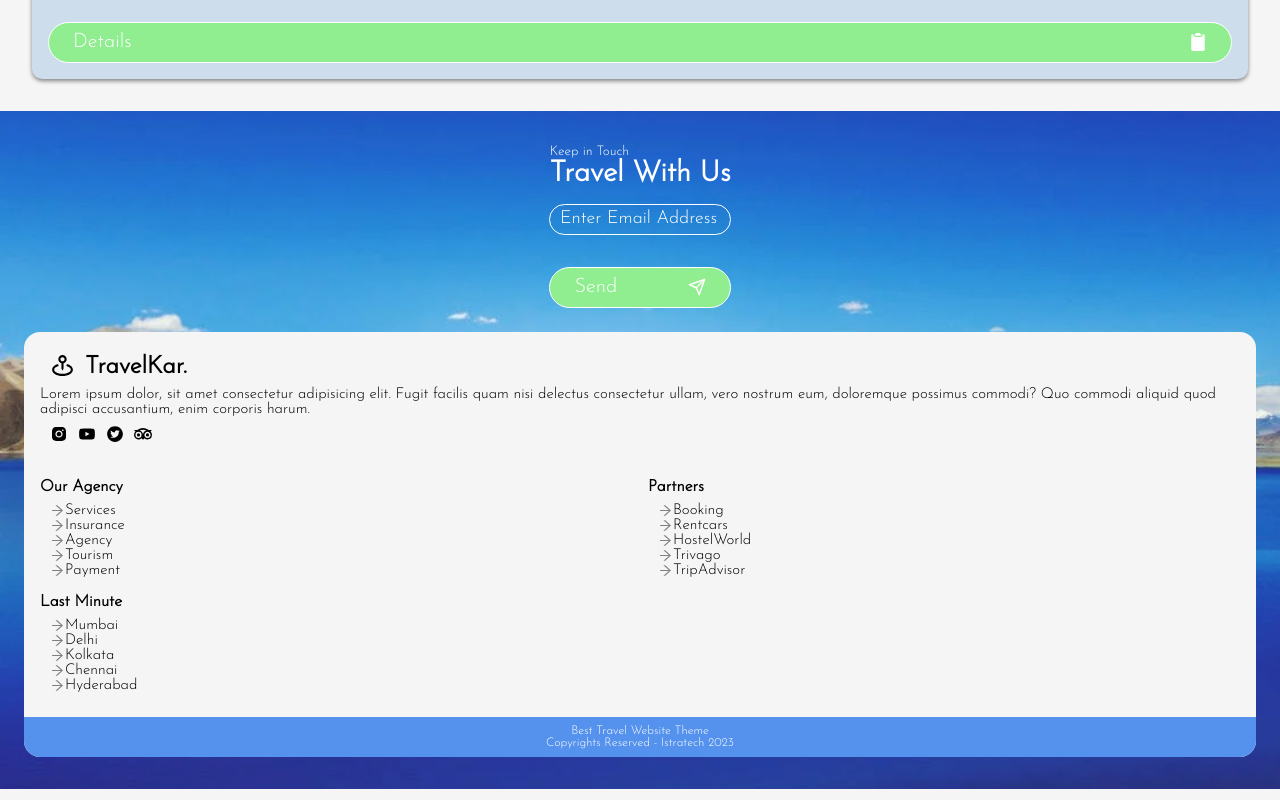
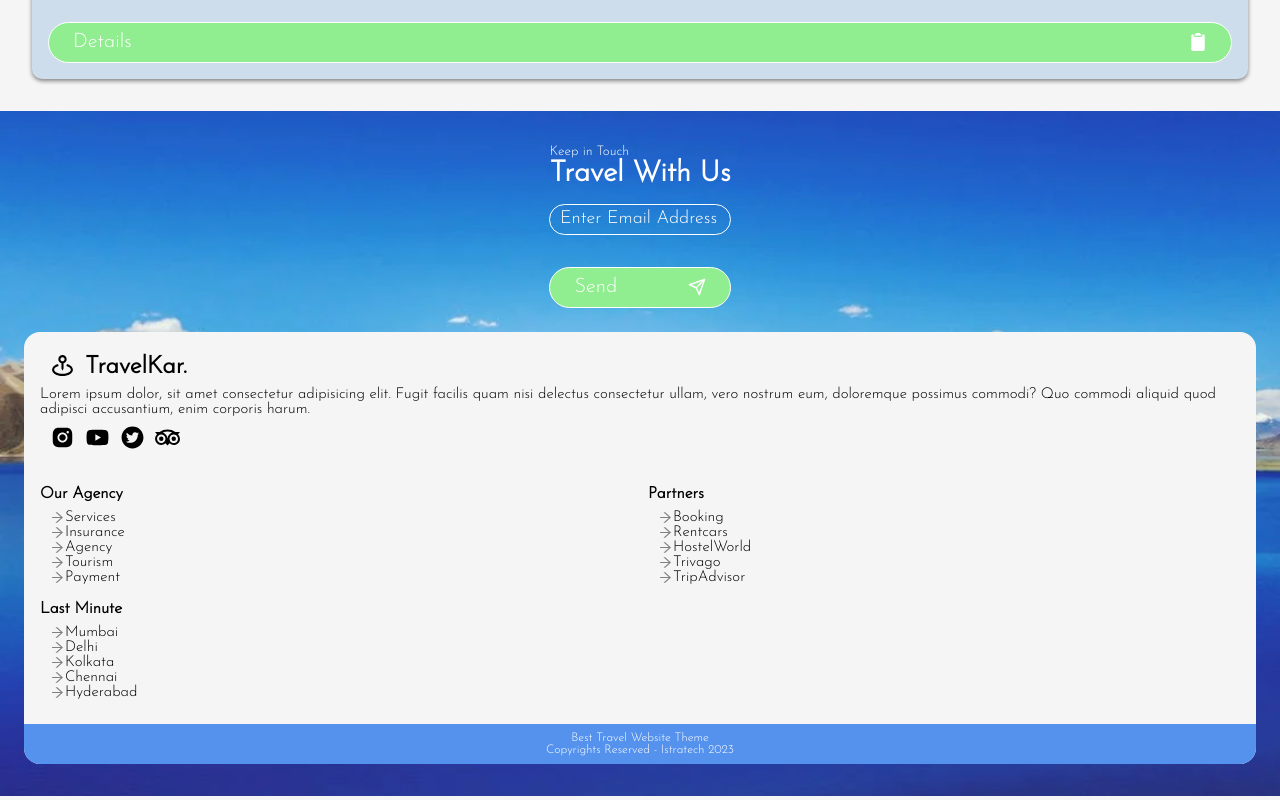
Before and after one commit to soumya-rayast/travelandtourwebsite, a React (Create React App) app: page / in a window 1280 px wide. Shown: the part 5478-6278 px from the top of the page. Built offline with nearby package versions, Linux system fonts and the light colour scheme.

Commit message:
Fotter.css Updated

```diff
--- a/src/Components/Footer/footer.css
+++ b/src/Components/Footer/footer.css
@@ -126,8 +126,11 @@
 
 .footerSocials .icon {
     color: black;
+    font-size: 25px;
 }
-
+.footerSocials .icon :hover{
+    color: rgb(14, 161, 219);
+}
 .footerLinks {
     flex-basis: 50%;
     width: 100%;
@@ -144,9 +147,13 @@
 }
 
 .footerList {
+    cursor: pointer;
     font-size: 15px;
     color: black;
     transition: .3s ease-in-out;
+}
+.footerList:hover{
+    color: rgb(14, 161, 219);
 }
 
 .footerList .icon {
```
